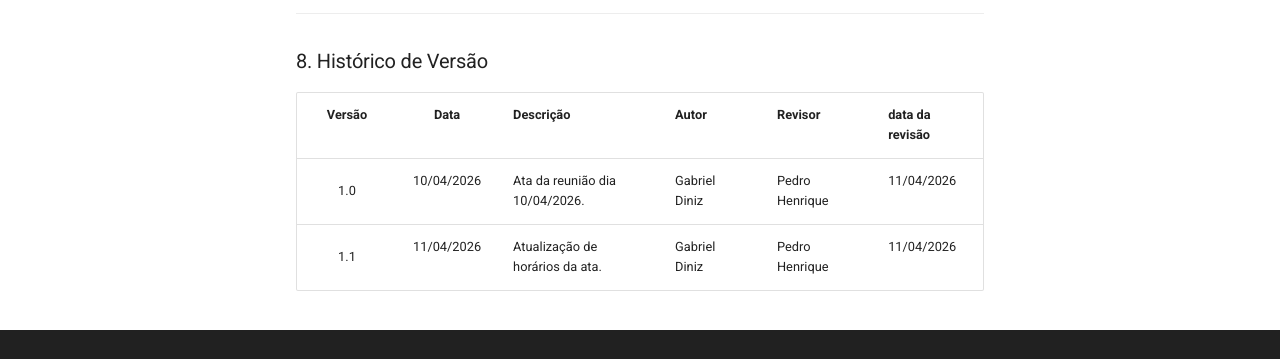
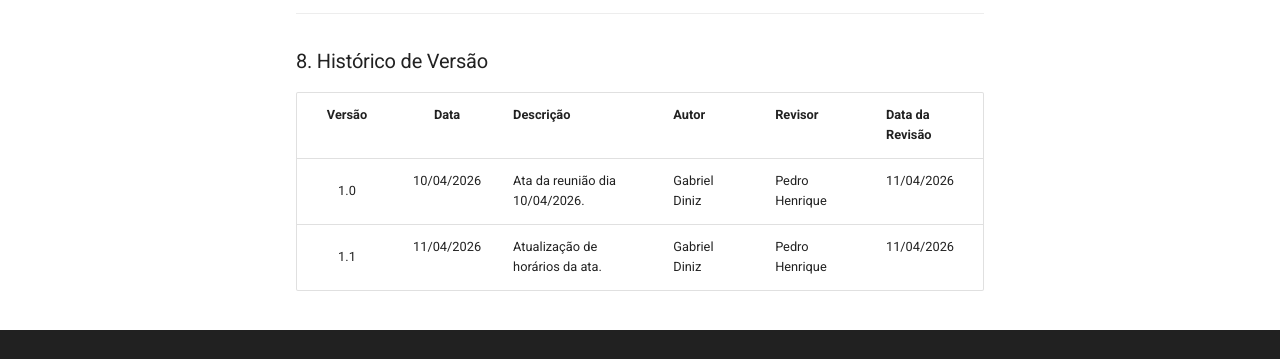
Before and after one commit to Interacao-Humano-Computador/2026.1-Grupo04, an MkDocs documentation site: the page built from docs/atas/ata1.md, in a window 1280 px wide and 900 px high, scrolled down 3499 px. Shown: the part 433-792 px from the top of the window. Built offline with MkDocs 1.6.1 and Material for MkDocs 9.7.7, drawn with Linux system fonts in a browser that asks for light colours; comment, search, counter and statistics services are not loaded.

Commit message:
Update docs/atas/ata1.md
Co-authored-by: Copilot <175728472+Copilot@users.noreply.github.com>

```diff
--- a/docs/atas/ata1.md
+++ b/docs/atas/ata1.md
@@ -154,7 +154,7 @@ Nenhuma
 
 ### 8. Histórico de Versão
 
-| Versão | Data | Descrição | Autor | Revisor | data da revisão
+| Versão | Data | Descrição | Autor | Revisor | Data da Revisão |
 | :---: | :---: | :--- | :--- | :--- | :--- |
 | 1.0 | 10/04/2026 | Ata da reunião dia 10/04/2026. | Gabriel Diniz | Pedro Henrique | 11/04/2026 |
 | 1.1 | 11/04/2026 | Atualização de horários da ata. | Gabriel Diniz | Pedro Henrique | 11/04/2026 |
```
